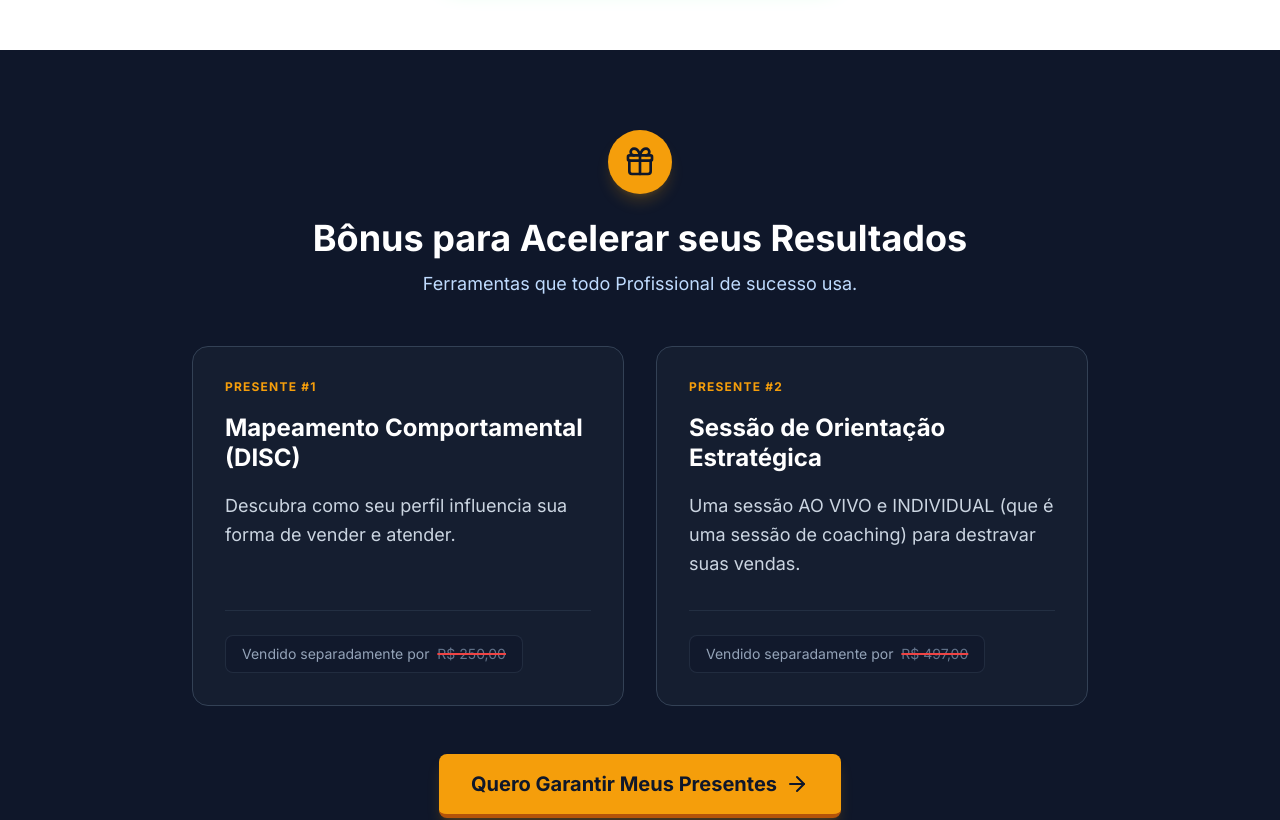
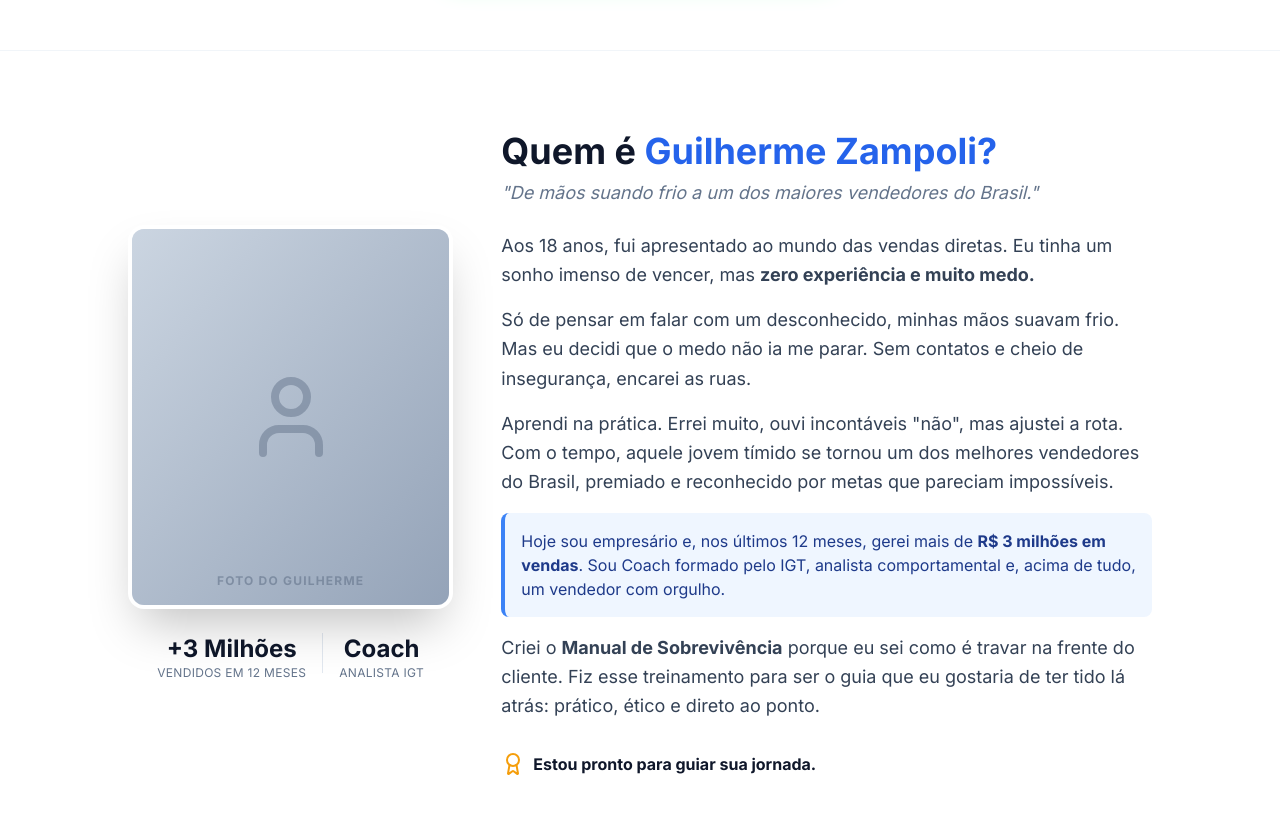
Before and after one commit to guilhermezpp-ai/PV-MS-ATUALIZADO, a React (Vite) app: page / in a window 1280 px wide. Shown: the part 8740-9560 px from the top of the page. Built offline with nearby package versions, Linux system fonts and the light colour scheme.

Commit message:
feat: Add AboutMe section
Introduces a new component and section for "About Me" to the sales page. This section aims to build credibility and personal connection with the target audience by showcasing the instructor's expertise and achievements.

```diff
--- a/App.tsx
+++ b/App.tsx
@@ -7,6 +7,7 @@ import Method from './components/Method';
 import SocialProof from './components/SocialProof';
 import TargetAudience from './components/TargetAudience';
 import Modules from './components/Modules';
+import AboutMe from './components/AboutMe';
 import Bonuses from './components/Bonuses';
 import Guarantee from './components/Guarantee';
 import Offer from './components/Offer';
@@ -24,6 +25,7 @@ const App: React.FC = () => {
       <SocialProof />
       <TargetAudience />
       <Modules />
+      <AboutMe />
       <Bonuses />
       <Guarantee />
       <Offer />
--- /dev/null
+++ b/components/AboutMe.tsx
@@ -0,0 +1,71 @@
+import React from 'react';
+import { Award, TrendingUp, User } from 'lucide-react';
+
+const AboutMe: React.FC = () => {
+  return (
+    <section className="py-20 bg-white border-t border-slate-100 px-4">
+      <div className="container mx-auto max-w-5xl">
+        <div className="flex flex-col md:flex-row items-center gap-12">
+
+          {/* Image Placeholder / Column */}
+          <div className="w-full md:w-1/3 flex flex-col items-center">
+            <div className="w-64 h-64 md:w-full md:h-96 bg-slate-200 rounded-2xl overflow-hidden shadow-2xl border-4 border-white relative mb-6">
+              {/* Note: Replace the src below with the real photo of Guilherme Zampoli */}
+              <div className="w-full h-full bg-gradient-to-br from-slate-300 to-slate-400 flex items-center justify-center text-slate-500">
+                 <User className="w-24 h-24 opacity-50" />
+                 <span className="absolute bottom-4 text-xs font-bold uppercase tracking-widest opacity-60">Foto do Guilherme</span>
+              </div>
+            </div>
+
+            <div className="flex gap-4 w-full justify-center">
+              <div className="text-center">
+                <p className="text-2xl font-bold text-slate-900">+3 Milhões</p>
+                <p className="text-xs text-slate-500 uppercase tracking-wide">Vendidos em 12 meses</p>
+              </div>
+              <div className="w-px bg-slate-200 h-10"></div>
+              <div className="text-center">
+                <p className="text-2xl font-bold text-slate-900">Coach</p>
+                <p className="text-xs text-slate-500 uppercase tracking-wide">Analista IGT</p>
+              </div>
+            </div>
+          </div>
+
+          {/* Text Column */}
+          <div className="w-full md:w-2/3">
+            <h2 className="text-3xl md:text-4xl font-bold text-slate-900 mb-2">
+              Quem é <span className="text-blue-600">Guilherme Zampoli?</span>
+            </h2>
+            <p className="text-lg text-slate-500 font-medium mb-6 italic">
+              "De mãos suando frio a um dos maiores vendedores do Brasil."
+            </p>
+
+            <div className="space-y-4 text-slate-700 leading-relaxed text-lg">
+              <p>
+                Aos 18 anos, fui apresentado ao mundo das vendas diretas. Eu tinha um sonho imenso de vencer, mas <strong>zero experiência e muito medo.</strong>
+              </p>
+              <p>
+                Só de pensar em falar com um desconhecido, minhas mãos suavam frio. Mas eu decidi que o medo não ia me parar. Sem contatos e cheio de insegurança, encarei as ruas.
+              </p>
+              <p>
+                Aprendi na prática. Errei muito, ouvi incontáveis "não", mas ajustei a rota. Com o tempo, aquele jovem tímido se tornou um dos melhores vendedores do Brasil, premiado e reconhecido por metas que pareciam impossíveis.
+              </p>
+              <p className="bg-blue-50 p-4 rounded-lg border-l-4 border-blue-500 text-blue-900 text-base">
+                Hoje sou empresário e, nos últimos 12 meses, gerei mais de <strong>R$ 3 milhões em vendas</strong>. Sou Coach formado pelo IGT, analista comportamental e, acima de tudo, um vendedor com orgulho.
+              </p>
+              <p>
+                Criei o <strong>Manual de Sobrevivência</strong> porque eu sei como é travar na frente do cliente. Fiz esse treinamento para ser o guia que eu gostaria de ter tido lá atrás: prático, ético e direto ao ponto.
+              </p>
+            </div>
+
+            <div className="mt-8 flex items-center gap-2 text-slate-900 font-bold">
+              <Award className="w-6 h-6 text-amber-500" />
+              <span>Estou pronto para guiar sua jornada.</span>
+            </div>
+          </div>
+        </div>
+      </div>
+    </section>
+  );
+};
+
+export default AboutMe;
```
